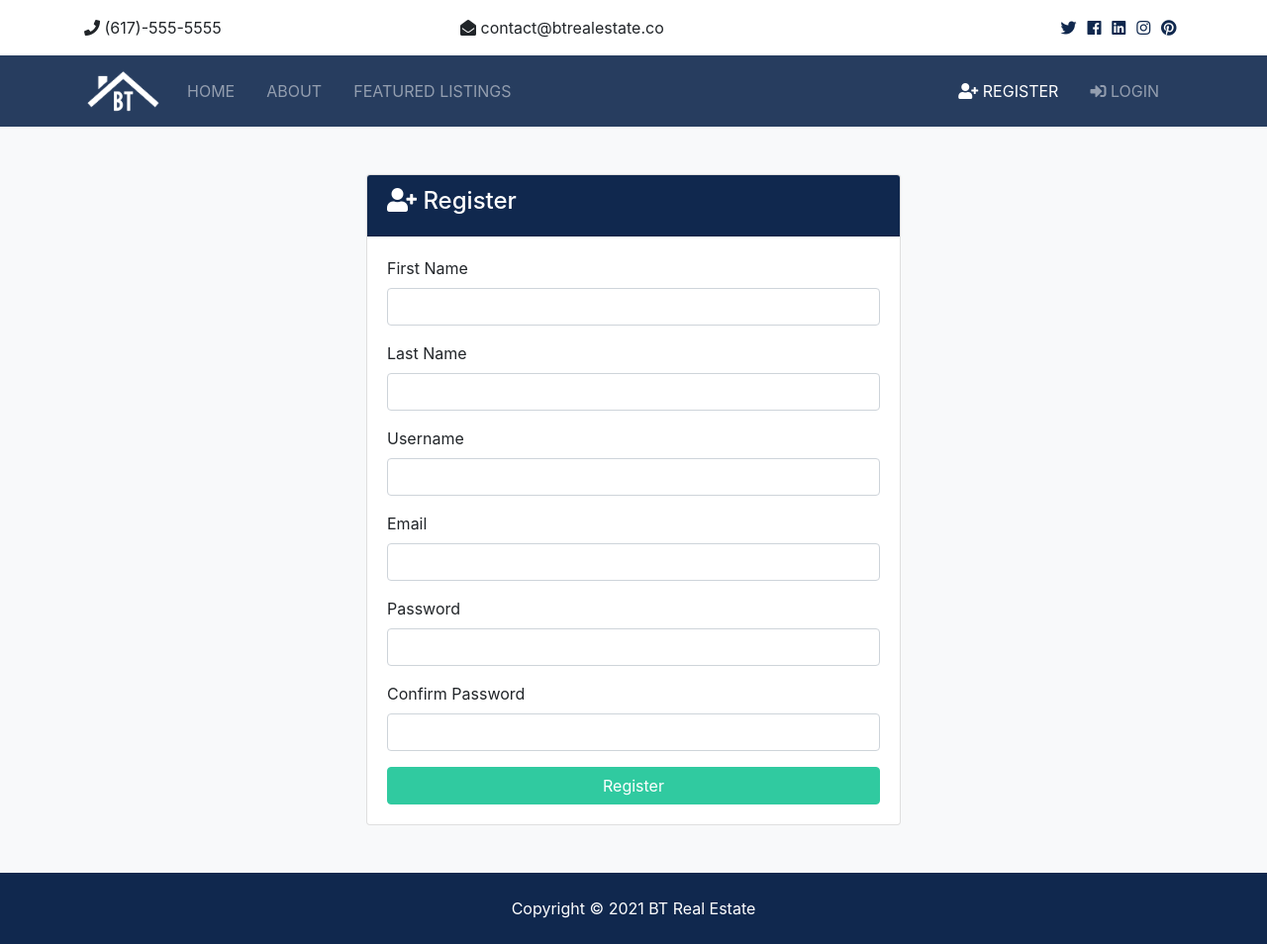
After one commit to clowjs/btredjango, a Django app: page /accounts/register in a window 1280 px wide. The commit adds this page. Shown: the whole page at 99% size. Run offline with Django 3.2, Linux system fonts and the light colour scheme; some libraries are stand-ins or nearby versions.

Commit message:
Added Register and Login templates

```diff
--- /dev/null
+++ b/accounts/urls.py
@@ -0,0 +1,9 @@
+from django.urls import path
+from . import views
+
+urlpatterns = [
+    path('login', views.login, name='login'),
+    path('register', views.register, name='register'),
+    path('logout', views.logout, name='logout'),
+    path('dashboard', views.dashboard, name='dashboard'),
+]
--- a/accounts/views.py
+++ b/accounts/views.py
@@ -1,3 +1,23 @@
-from django.shortcuts import render
+from django.shortcuts import render, redirect
 
-# Create your views here.
+def register(request):
+    if request.method == 'POST':
+        #Register Logic
+        print('Register Logic')
+        return redirect('register')
+    else:
+        return render(request, 'accounts/register.html')
+
+def login(request):
+    if request.method == 'POST':
+        #Login Logic
+        print('Login Logic')
+        return redirect('login')
+    else:
+        return render(request, 'accounts/login.html')
+
+def logout(request):
+    return redirect('index')
+
+def dashboard(request):
+    return render(request, 'accounts/dashboard.html')
--- a/btre/settings.py
+++ b/btre/settings.py
@@ -35,6 +35,7 @@ INSTALLED_APPS = [
     'pages.apps.PagesConfig',
     'listings.apps.ListingsConfig',
     'realtors.apps.RealtorsConfig',
+    'accounts.apps.AccountsConfig',
     'django.contrib.admin',
     'django.contrib.auth',
     'django.contrib.contenttypes',
--- a/btre/urls.py
+++ b/btre/urls.py
@@ -7,4 +7,5 @@ urlpatterns = [
     path('', include('pages.urls')),
     path('listings/', include('listings.urls')),
     path('admin/', admin.site.urls),
+    path('accounts/', include('accounts.urls')),
 ] + static(settings.MEDIA_URL, document_root=settings.MEDIA_ROOT)
--- /dev/null
+++ b/templates/accounts/dashboard.html
@@ -0,0 +1 @@
+<h1>Dashboard</h1>
--- /dev/null
+++ b/templates/accounts/register.html
@@ -0,0 +1,48 @@
+{% extends 'base.html' %}
+
+{% block content %}
+<section id="register" class="bg-light py-5">
+    <div class="container">
+      <div class="row">
+        <div class="col-md-6 mx-auto">
+          <div class="card">
+            <div class="card-header bg-primary text-white">
+              <h4>
+                <i class="fas fa-user-plus"></i> Register</h4>
+            </div>
+            <div class="card-body">
+                <form action="{% url 'register' %}" method="POST">
+                    {% csrf_token %}
+                  <div class="form-group">
+                  <label for="first_name">First Name</label>
+                  <input type="text" name="first_name" class="form-control" required>
+                </div>
+                <div class="form-group">
+                  <label for="last_name">Last Name</label>
+                  <input type="text" name="last_name" class="form-control" required>
+                </div>
+                <div class="form-group">
+                  <label for="username">Username</label>
+                  <input type="text" name="username" class="form-control" required>
+                </div>
+                <div class="form-group">
+                  <label for="email">Email</label>
+                  <input type="email" name="email" class="form-control" required>
+                </div>
+                <div class="form-group">
+                  <label for="password2">Password</label>
+                  <input type="password" name="password" class="form-control" required>
+                </div>
+                <div class="form-group">
+                  <label for="password">Confirm Password</label>
+                  <input type="password" name="password2" class="form-control" required>
+                </div>
+                <input type="submit" value="Register" class="btn btn-secondary btn-block">
+              </form>
+            </div>
+          </div>
+        </div>
+      </div>
+    </div>
+  </section>
+{% endblock %}
--- a/templates/partials/_navbar.html
+++ b/templates/partials/_navbar.html
@@ -40,12 +40,24 @@
         </ul>
 
         <ul class="navbar-nav ml-auto">
-          <li class="nav-item mr-3">
-            <a class="nav-link" href="register.html">
+          <li
+            {% if 'register' in request.path %}
+              class="nav-item active mr-3"
+            {% else %}
+              class="nav-item mr-3"
+            {% endif %}
+          >
+            <a class="nav-link" href="{% url 'register' %}">
               <i class="fas fa-user-plus"></i> Register</a>
           </li>
-          <li class="nav-item mr-3">
-            <a class="nav-link" href="login.html">
+          <li
+            {% if 'login' in request.path %}
+              class="nav-item active mr-3"
+            {% else %}
+              class="nav-item mr-3"
+            {% endif %}
+          >
+            <a class="nav-link" href="{% url 'login' %}">
               <i class="fas fa-sign-in-alt"></i>
 
               Login</a>
```
Also changed, not shown: templates/accounts/login.html (added, +34 -0 lines). Lines whose indentation alone changed are shown as unchanged.
